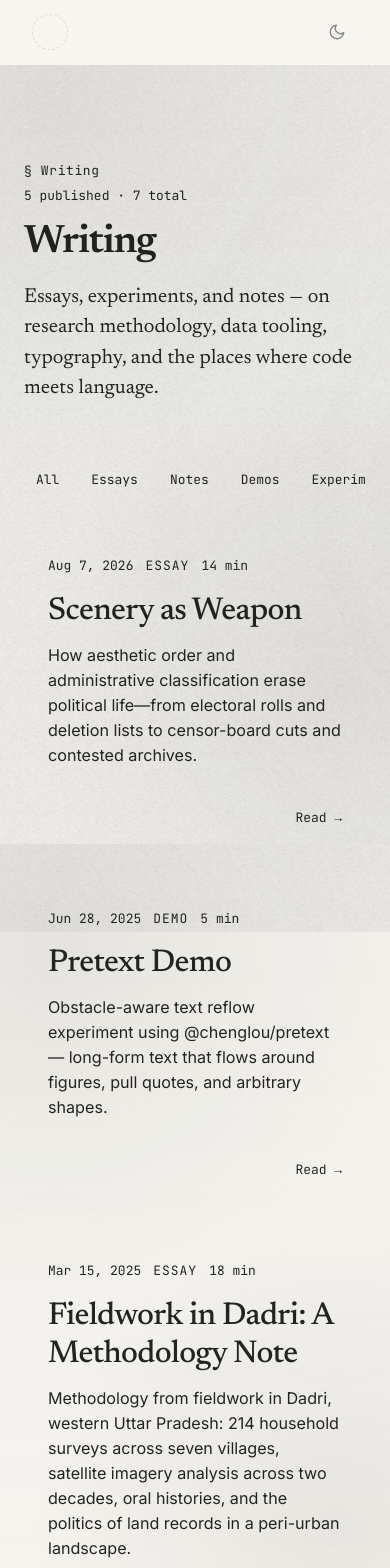
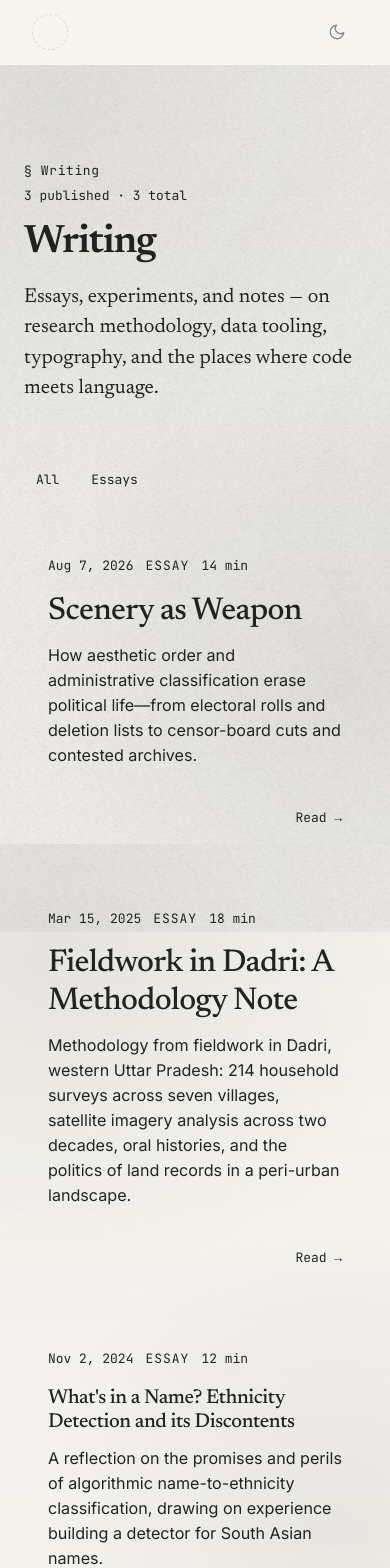
Before and after one commit to Anindyakafka/internetplace, a SvelteKit app: page /writing in a window 390 px wide. Shown: the top 1568 px of the page. Built offline with nearby package versions, Linux system fonts and the light colour scheme.

Commit message:
kotha chhilo ekdin chole jaabe durneel shimanaye

```diff
--- a/src/routes/writing/+page.svelte
+++ b/src/routes/writing/+page.svelte
@@ -22,16 +22,6 @@
 			status: 'published'
 		},
 		{
-			slug: '/writing/pretext-demo/',
-			title: 'Pretext Demo',
-			blurb: 'Obstacle-aware text reflow experiment using @chenglou/pretext — long-form text that flows around figures, pull quotes, and arbitrary shapes.',
-			date: '2025-06-28',
-			category: 'demo',
-			readTime: '5 min',
-			featured: true,
-			status: 'published'
-		},
-		{
 			slug: '/writing/dadri-methodology/',
 			title: 'Fieldwork in Dadri: A Methodology Note',
 			blurb: 'Methodology from fieldwork in Dadri, western Uttar Pradesh: 214 household surveys across seven villages, satellite imagery analysis across two decades, oral histories, and the politics of land records in a peri-urban landscape.',
@@ -50,31 +40,6 @@
 			readTime: '12 min',
 			status: 'published'
 		},
-		{
-			slug: '/writing/qgis-workflow/',
-			title: 'A Reproducible QGIS Workflow for Electoral Roll Data',
-			blurb: 'Notes from processing 2002 West Bengal electoral rolls — geocoding, deduplication, and building shapefiles that can be version-controlled.',
-			date: '2024-09-20',
-			category: 'note',
-			readTime: '8 min',
-			status: 'published'
-		},
-		{
-			slug: '/writing/fluid-smoke/',
-			title: 'Fluid Smoke: WebGL Meets Typography',
-			blurb: 'An exploration of the Somnai pretext-demos fluid smoke effect — how fragment shaders can create living, breathing text backgrounds.',
-			date: '2025-07-01',
-			category: 'experiment',
-			status: 'planned'
-		},
-		{
-			slug: '/writing/r-qgis-interop/',
-			title: 'R × QGIS Interop for Survey Data',
-			blurb: 'Practical patterns for moving between R data frames and QGIS projects when working with large-scale household survey geodata.',
-			date: '2024-06-10',
-			category: 'note',
-			status: 'draft'
-		}
 	];
 
 	type Filter = 'all' | 'essay' | 'note' | 'demo' | 'experiment';
@@ -82,9 +47,6 @@
 	const filters: { id: Filter; label: string }[] = [
 		{ id: 'all', label: 'All' },
 		{ id: 'essay', label: 'Essays' },
-		{ id: 'note', label: 'Notes' },
-		{ id: 'demo', label: 'Demos' },
-		{ id: 'experiment', label: 'Experiments' }
 	];
 
 	let activeFilter = $state<Filter>('all');
--- a/src/routes/writing/dadri-methodology/+page.svelte
+++ b/src/routes/writing/dadri-methodology/+page.svelte
@@ -56,9 +56,11 @@ What follows is an account of that methodology — not as a recipe to be followe
 
 <style>
 	.page-content {
+		width: 100%;
 		max-width: var(--measure);
 		margin-inline: auto;
 		padding: 4rem 1.5rem 6rem;
+		box-sizing: border-box;
 	}
 
 	.entry-header {
@@ -90,8 +92,21 @@ What follows is an account of that methodology — not as a recipe to be followe
 
 	.pretext-body {
 		position: relative;
-		overflow: hidden;
+		width: 100%;
+		min-width: 0;
+		overflow: visible;
 		min-height: 400px;
+	}
+
+	@media (max-width: 640px) {
+		.page-content {
+			padding-inline: var(--space-m);
+		}
+
+		.entry-header h1,
+		.dek {
+			overflow-wrap: anywhere;
+		}
 	}
 
 
```
Also changed, not shown: src/lib/pretext/PretextText.svelte (+5 -3 lines).
